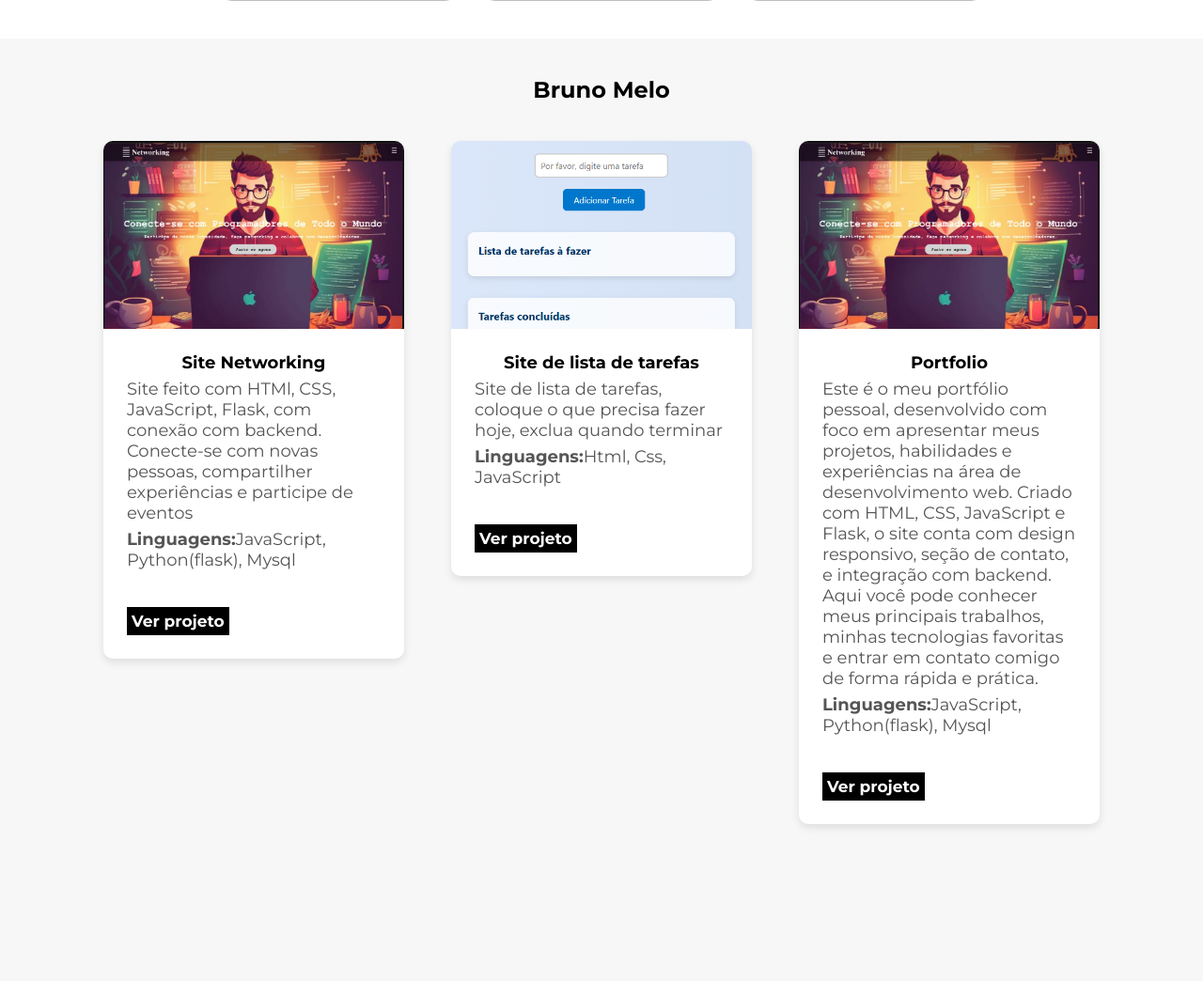
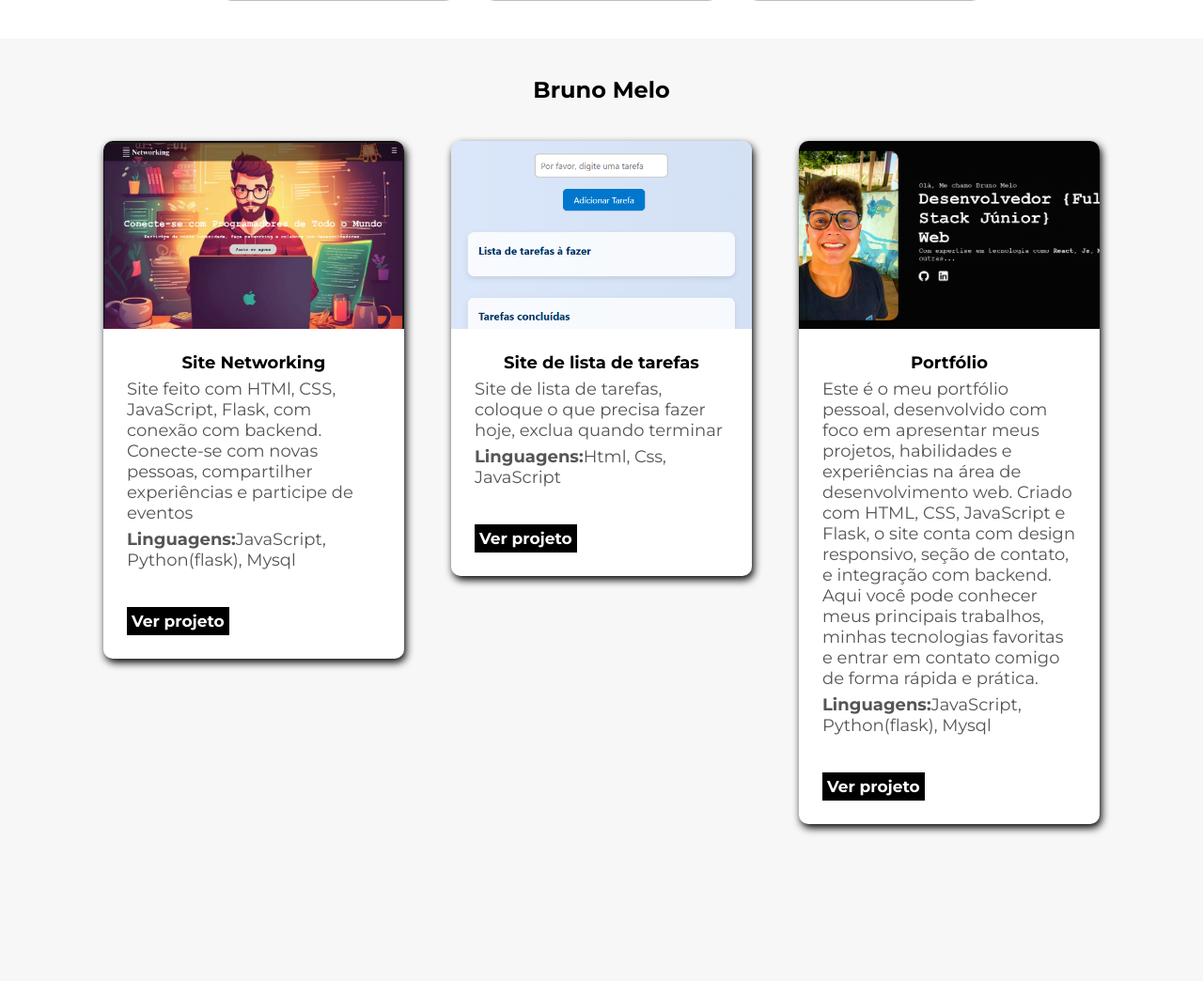
Before and after one commit to BrunoMeloMorais22/VitrineProjetos, a Flask app: page / in a window 1280 px wide. Shown: the part 629-1673 px from the top of the page at 94% size. Run offline with Flask 3, Linux system fonts and the light colour scheme.

Commit message:
Adicionando imagem

```diff
--- a/static/css/style.css
+++ b/static/css/style.css
@@ -121,7 +121,7 @@ nav > a{
     align-self: start;
     display: flex;
     flex-direction: column;
-    box-shadow: 0 4px 8px rgba(0,0,0,0.1);
+    box-shadow: 2px 4px 8px rgb(0, 0, 0);
     overflow: hidden;
 }
 
--- a/templates/cadastro.html
+++ b/templates/cadastro.html
@@ -35,8 +35,8 @@
         <span id="resultadoCadastro"></span> <br>
         <button type="submit" id="btn-enviar" class="submit-btn">Fazer Cadastro</button>
         <div class="social">
-          <a href="" class="social"><i class="fab fa-github"></i></a>
-          <a href="" class="social"><i class="fab fa-linkedin"></i></a>
+          <a href="https://github.com/BrunoMeloMorais22" class="social"><i class="fab fa-github"></i></a>
+          <a href="https://www.linkedin.com/in/bruno-morais-6b0256235/" class="social"><i class="fab fa-linkedin"></i></a>
         </div>
       </form>
     </div>
--- a/templates/index.html
+++ b/templates/index.html
@@ -68,9 +68,9 @@
       </div>
 
       <div class="card">
-        <img src="/static/image/networking.png" alt="">
+        <img src="/static/image/portfolio.png" alt="">
         <div class="conteudo">
-            <h4>Portfolio</h4>
+            <h4>Portfólio</h4>
             <p>Este é o meu portfólio pessoal, desenvolvido com foco em apresentar meus projetos, habilidades e experiências na área de desenvolvimento web. Criado com HTML, CSS, JavaScript e Flask, o site conta com design responsivo, seção de contato, e integração com backend. Aqui você pode conhecer meus principais trabalhos, minhas tecnologias favoritas e entrar em contato comigo de forma rápida e prática.</p>
             <p><strong>Linguagens:</strong>JavaScript, Python(flask), Mysql</p> <br>
             <a href="https://portfolio-gamma-pearl-18.vercel.app">Ver projeto</a>
```
Also changed, not shown: static/image/portfolio.png (added).
